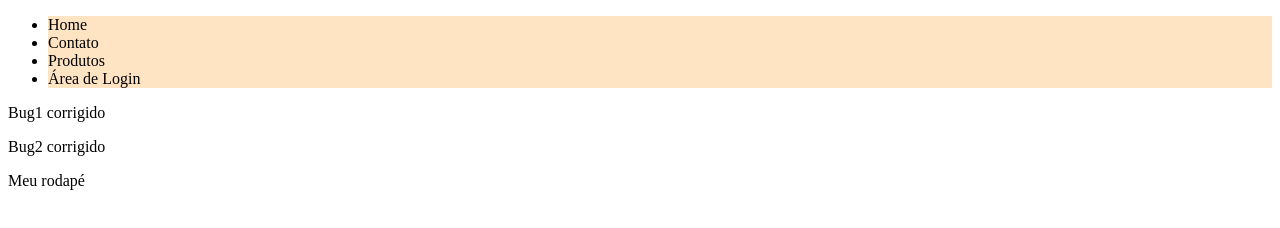
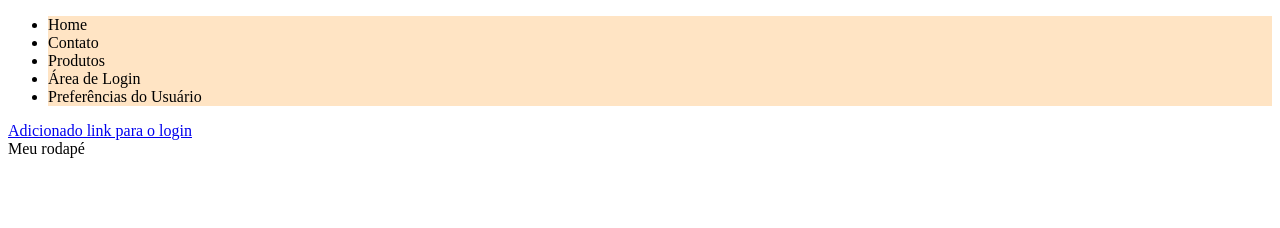
Before and after one commit to MatioooMP/PrjGit, a plain HTML site: page index.html in a window 1280 px wide. Drawn offline with Linux system fonts and the light colour scheme.

Commit message:
Adicionado preferências do usuário e link do main

```diff
--- a/index.html
+++ b/index.html
@@ -18,12 +18,12 @@
                 <li>Contato</li>
                 <li>Produtos</li>
                 <li>Área de Login</li>
+                <li>Preferências do Usuário</li>
             </ul>
         </nav>
     </header>
     <main>
-        <p>Bug1 corrigido</p>
-        <p>Bug2 corrigido</p>
+        <a href="#">Adicionado link para o login</a>
     </main>
     <footer>Meu rodapé</footer>
 </body>
```
